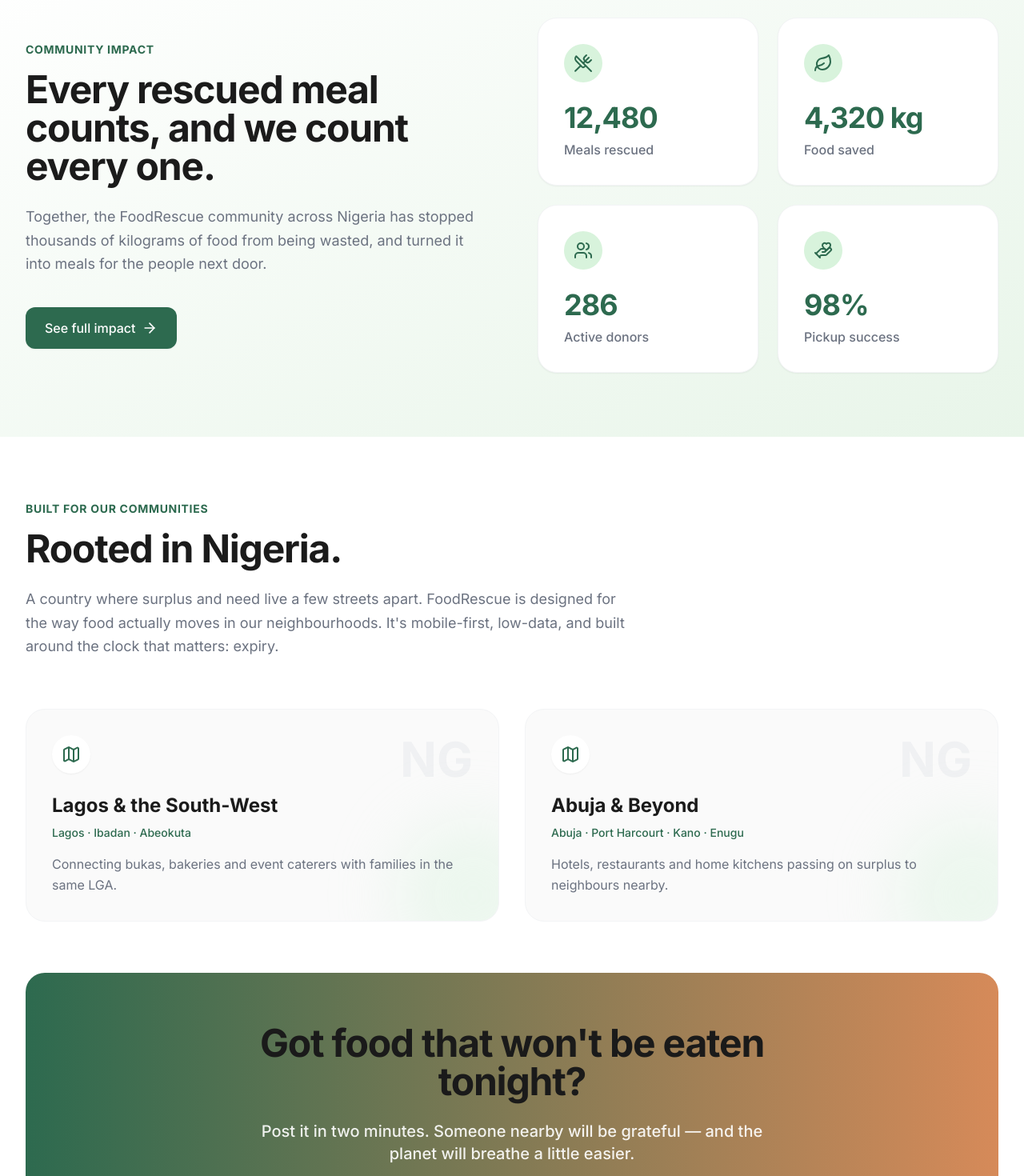
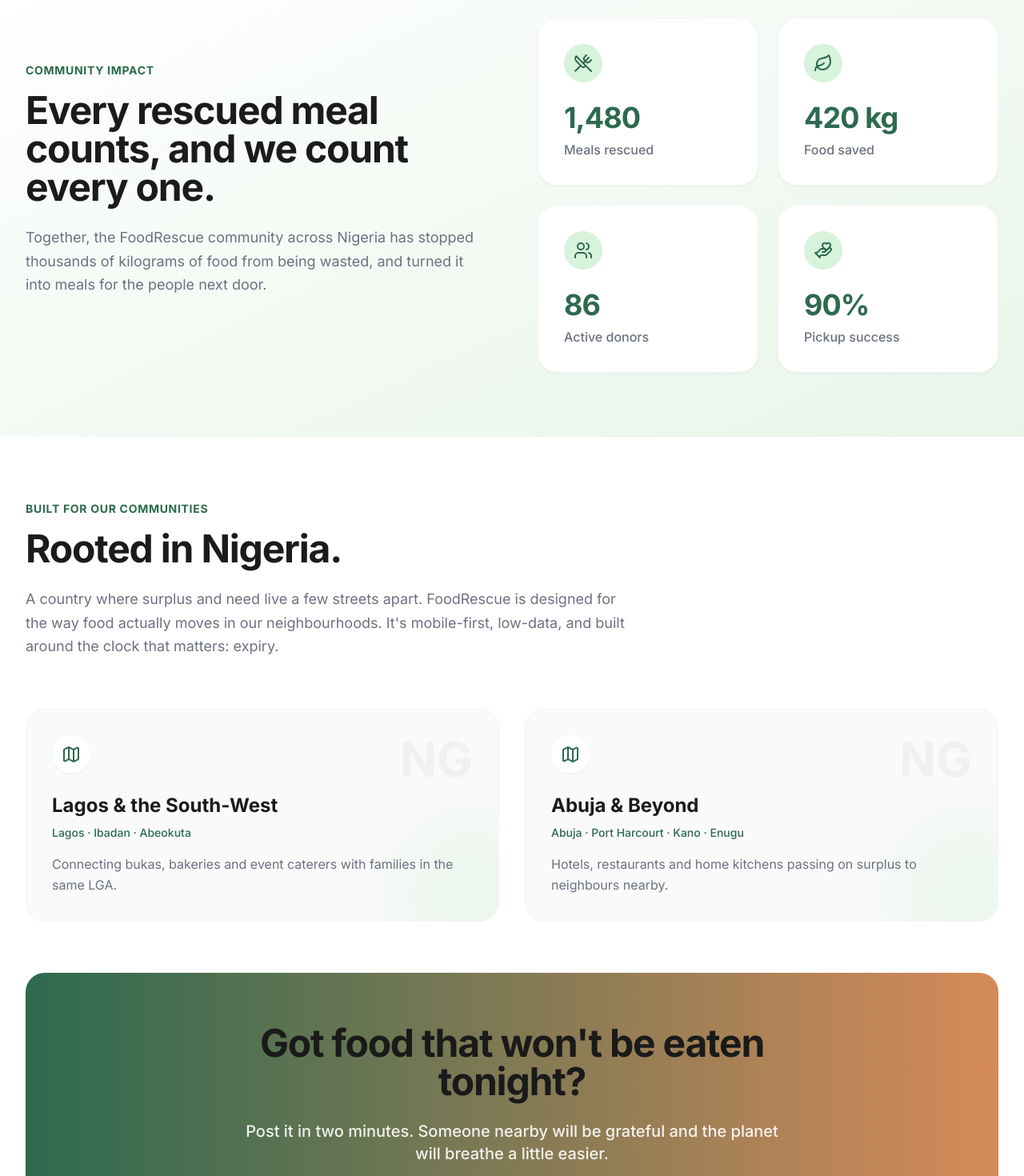
Before and after one commit to chingu-voyages/V61-tier3-team-32, a React (Vite) app in the folder client/: page / in a window 1280 px wide. Shown: the part 1460-2930 px from the top of the page at 80% size. Built offline with nearby package versions, Linux system fonts and the light colour scheme; no server answers.

Commit message:
fix: hide impact button

```diff
--- a/client/src/components/home/CommunitiesSection.jsx
+++ b/client/src/components/home/CommunitiesSection.jsx
@@ -57,7 +57,7 @@
               Got food that won't be eaten<br className="hidden md:block" /> tonight?
             </h3>
             <p className="text-white/90 mb-10 text-lg md:text-xl max-w-2xl mx-auto font-medium leading-relaxed">
-              Post it in two minutes. Someone nearby will be grateful — and the planet will breathe a little easier.
+              Post it in two minutes. Someone nearby will be grateful and the planet will breathe a little easier.
             </p>
             {!isAuthenticated && (
               <div className="flex flex-col sm:flex-row justify-center items-center gap-4">
--- a/client/src/components/home/ImpactSection.jsx
+++ b/client/src/components/home/ImpactSection.jsx
@@ -4,22 +4,22 @@
   const stats = [
     {
       icon: <UtensilsCrossed className="w-6 h-6 text-primary" />,
-      number: "12,480",
+      number: "1,480",
       label: "Meals rescued"
     },
     {
       icon: <Leaf className="w-6 h-6 text-primary" />,
-      number: "4,320 kg",
+      number: "420 kg",
       label: "Food saved"
     },
     {
       icon: <Users className="w-6 h-6 text-primary" />,
-      number: "286",
+      number: "86",
       label: "Active donors"
     },
     {
       icon: <HandHeart className="w-6 h-6 text-primary" />,
-      number: "98%",
+      number: "90%",
       label: "Pickup success"
     }
   ];
@@ -38,7 +38,7 @@
             <p className="text-lg text-mid-gray mb-10 leading-relaxed">
               Together, the FoodRescue community across Nigeria has stopped thousands of kilograms of food from being wasted, and turned it into meals for the people next door.
             </p>
-            <button className="flex items-center gap-2 bg-primary hover:bg-opacity-90 text-white px-6 py-3.5 rounded-xl font-medium shadow-sm transition">
+            <button className="hidden flex items-center gap-2 bg-primary hover:bg-opacity-90 text-white px-6 py-3.5 rounded-xl font-medium shadow-sm transition ">
               See full impact
               <ArrowRight size={20} />
             </button>
```
